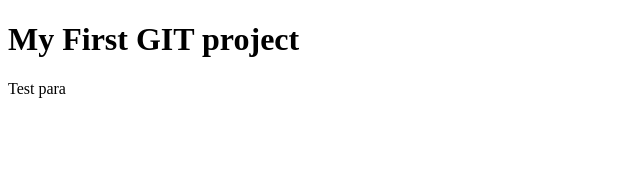
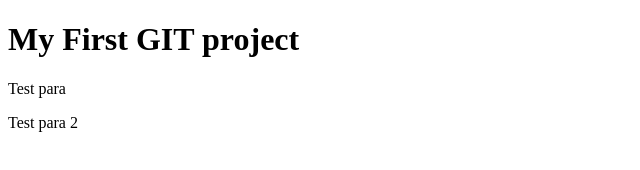
Before and after one commit to jyotiz/git-test, a plain HTML site: page index.html in a window 1280 px wide. Shown: the full height of the page, 0-640 px from the left. Drawn offline with Linux system fonts and the light colour scheme.

Commit message:
Fourth commit

```diff
--- a/index.html
+++ b/index.html
@@ -5,5 +5,6 @@
 <body>
 <h1>My First GIT project</h1>
     <p> Test para</p>
+    <p> Test para 2</p>
 </body>
 </html>
```
